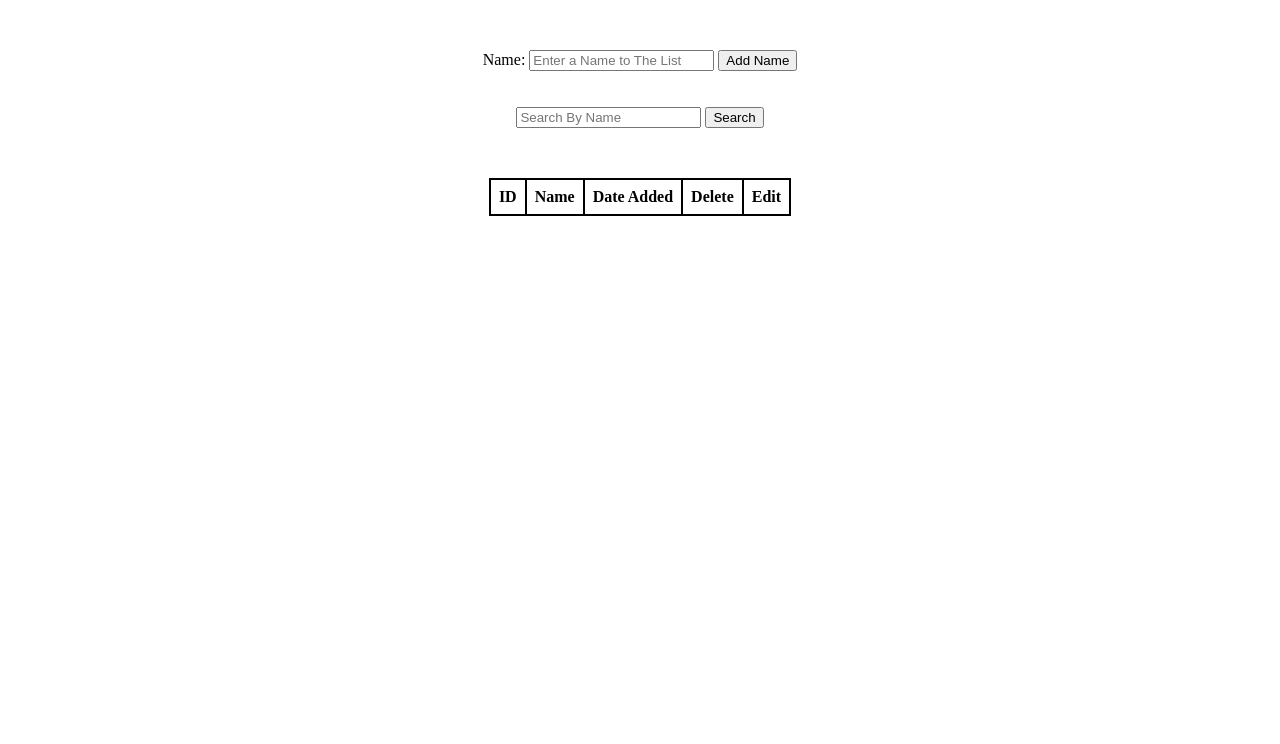
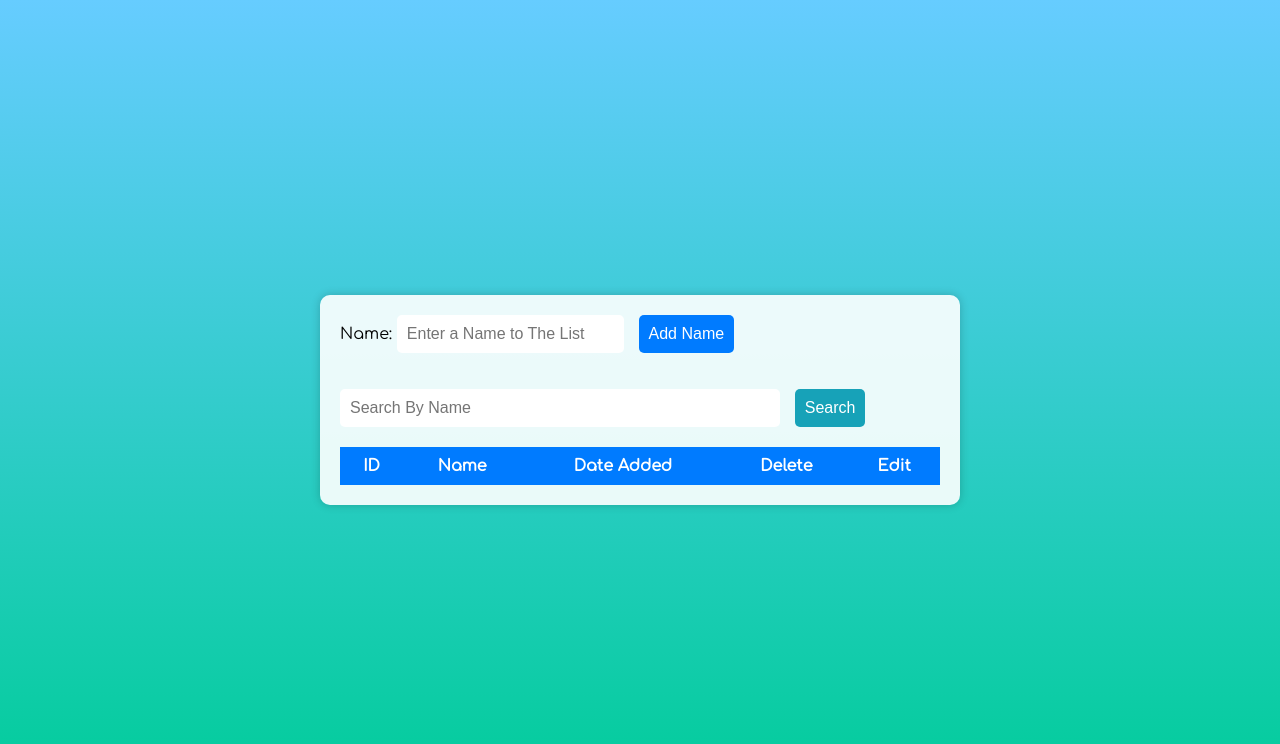
Before and after one commit to sm-hdurjoy/SPA-Simple-User-DB, a plain HTML site: page client/index.html in a window 1280 px wide. Drawn offline with Linux system fonts and the light colour scheme; no server answers.

Commit message:
CSS Styling Added

```diff
--- a/client/index.css
+++ b/client/index.css
@@ -1,20 +1,140 @@
+/* Import Comfortaa font using @font-face */
+@import url('https://fonts.googleapis.com/css2?family=Comfortaa&display=swap');
+
+body {
+  font-family: 'Comfortaa', Arial, sans-serif;
+  background-image: linear-gradient(180deg, #66ccff, #00cc99); /* Blue to Green Gradient */
+  margin: 0;
+  padding: 0;
+  display: flex;
+  justify-content: center;
+  align-items: center;
+  height: 100vh;
+}
+
 main {
-  width: 60%;
-  margin: 50px auto;
+  font-family: 'Comfortaa', Arial, sans-serif;
+  background-color: rgba(255, 255, 255, 0.9); /* 90% transparent white */
+  padding: 20px;
+  border-radius: 10px;
+  box-shadow: 0 0 10px rgba(0, 0, 0, 0.2);
+  width: 80%;
+  max-width: 600px;
+}
+
+/* Style the Name input and Add Name button container */
+.name-input-container {
+  display: flex;
+  align-items: center;
+  justify-content: space-between;
+  margin-bottom: 10px;
+}
+
+#name-input,
+#add-name-btn {
+  padding: 10px;
+  font-size: 16px;
+  border: none;
+  border-radius: 5px;
+}
+
+#name-input {
+  flex: 1;
+  margin-right: 10px;
+}
+
+#add-name-btn {
+  background-color: #007bff;
+  color: #fff;
+  cursor: pointer;
+  flex: 0.3;
+}
+
+#add-name-btn:hover {
+  background-color: #0056b3;
+}
+
+/* Style the Search input and Search button */
+#search-input,
+#search-btn {
+  padding: 10px;
+  font-size: 16px;
+  border: none;
+  border-radius: 5px;
+}
+
+#search-input {
+  width: 70%;
+  margin-right: 10px;
+}
+
+#search-btn {
+  background-color: #17a2b8;
+  color: #fff;
+  cursor: pointer;
+}
+
+#search-btn:hover {
+  background-color: #117a8b;
+}
+
+/* Style the table */
+#table {
+  width: 100%;
+  margin-top: 20px;
+  border-collapse: collapse;
+}
+
+#table th,
+#table td {
+  padding: 10px;
   text-align: center;
 }
 
-table {
-  margin: 50px auto;
+#table th {
+  background-color: #007bff;
+  color: #fff;
 }
 
-table,
-th,
-td {
-  border-collapse: collapse;
-  border: 2px solid black;
+#table tbody tr:nth-child(odd) {
+  background-color: #f2f2f2;
 }
 
-th, td {
-  padding: 8px;
+#table tbody tr:hover {
+  background-color: #d9d9d9;
 }
+
+/* Style the Update section */
+#update-row {
+  margin-top: 20px;
+  display: flex;
+  align-items: center;
+}
+
+#update-name-input,
+#update-row-btn {
+  padding: 10px;
+  font-size: 16px;
+  border: none;
+  border-radius: 5px;
+}
+
+#update-name-input {
+  width: 70%;
+  margin-right: 10px;
+}
+
+#update-row-btn {
+  background-color: #28a745;
+  color: #fff;
+  cursor: pointer;
+}
+
+#update-row-btn:hover {
+  background-color: #1a682c;
+}
+
+/* Hide the Update section by default */
+#update-row[hidden] {
+  display: none;
+}
```
